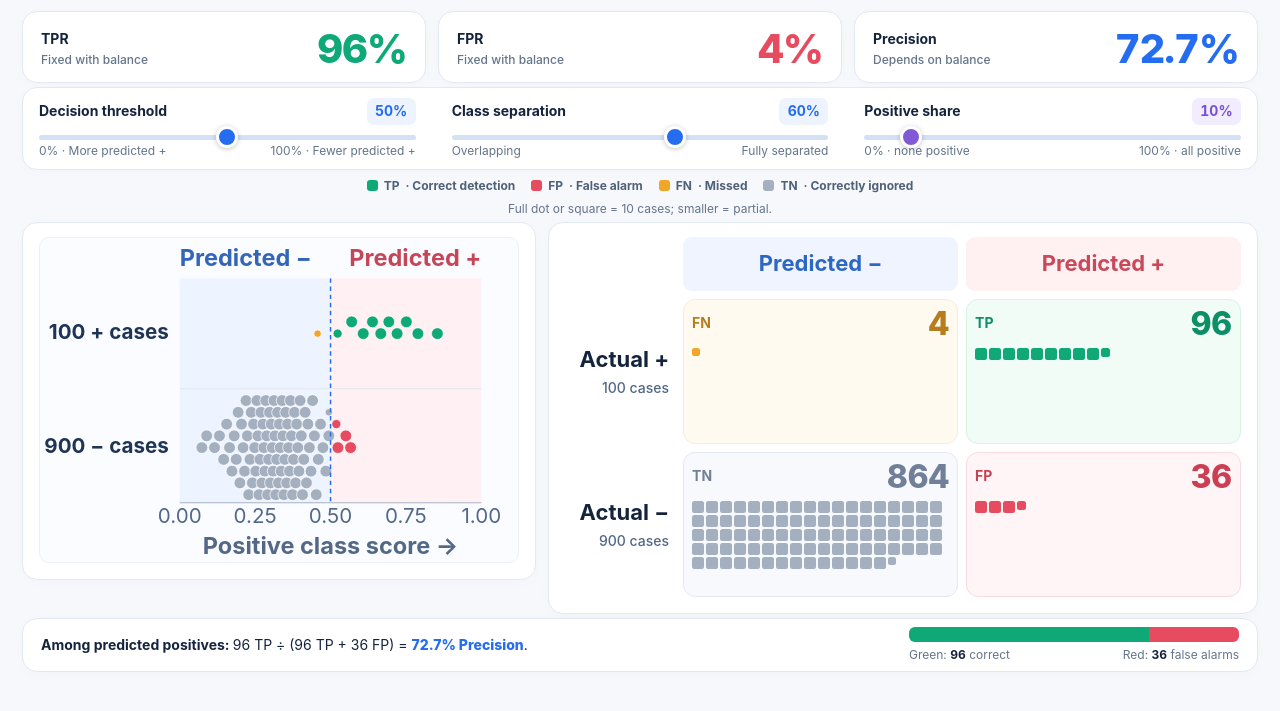
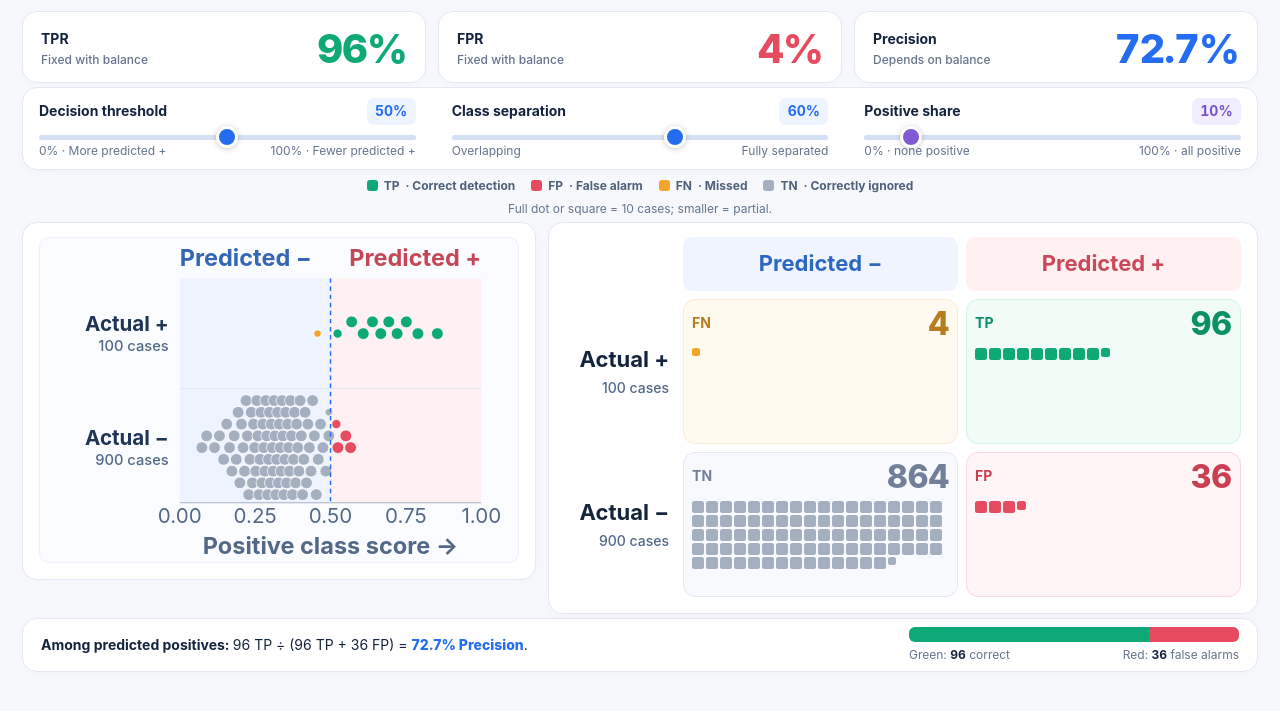
Before and after one commit to martingrossman/Metrics, a website: page cmatrixlab_minimal_readable.html in a window 1280 px wide. Shown: the part 75-786 px from the top of the page. Drawn offline with Linux system fonts and the light colour scheme.

Commit message:
improvment visual

```diff
--- a/cmatrixlab_minimal_readable.html
+++ b/cmatrixlab_minimal_readable.html
@@ -1603,7 +1603,7 @@
     const midY = compact ? 154 : 205;
     const positiveRow = compact ? 98 : CONFIG.plot.positiveRow;
     const negativeRow = compact ? 214 : CONFIG.plot.negativeRow;
-    const headerY = compact ? 35 : 38;
+    const headerY = compact ? 36 : 38;
     const tickY = compact ? 298 : 387;
     const axisLabelY = compact ? 328 : 430;
     const dotRadius = compact ? 6.5 : 8;
@@ -1643,14 +1643,21 @@
       stroke: '#dbe4ef', 'stroke-width': 1
     });
 
-    draw('text', {
-      x: left - 15, y: positiveRow + (compact ? 6 : 8), 'text-anchor': 'end',
-      'font-size': 28, 'font-weight': 700, fill: '#1f3556'
-    }, `${positiveCount} + cases`);
-    draw('text', {
-      x: left - 15, y: negativeRow + (compact ? 6 : 8), 'text-anchor': 'end',
-      'font-size': 28, 'font-weight': 700, fill: '#1f3556'
-    }, `${CONFIG.totalExamples - positiveCount} − cases`);
+    function drawPopulationLabel(count, sign, rowY) {
+      const labelY = rowY + (compact ? 6 : 8);
+      const attributes = {
+        x: left - 15, 'text-anchor': 'end',
+        'font-size': 28, 'font-weight': 700, fill: '#1f3556'
+      };
+      draw('text', { ...attributes, y: labelY - 12 }, `Actual ${sign}`);
+      draw('text', {
+        ...attributes, y: labelY + 16,
+        'font-size': 20, 'font-weight': 500, fill: '#526886'
+      }, `${count} cases`);
+    }
+
+    drawPopulationLabel(positiveCount, '+', positiveRow);
+    drawPopulationLabel(CONFIG.totalExamples - positiveCount, '−', negativeRow);
 
     // Distribute dots vertically only when neighboring scores overlap.
     // Their HORIZONTAL position always corresponds to the actual score.
```
